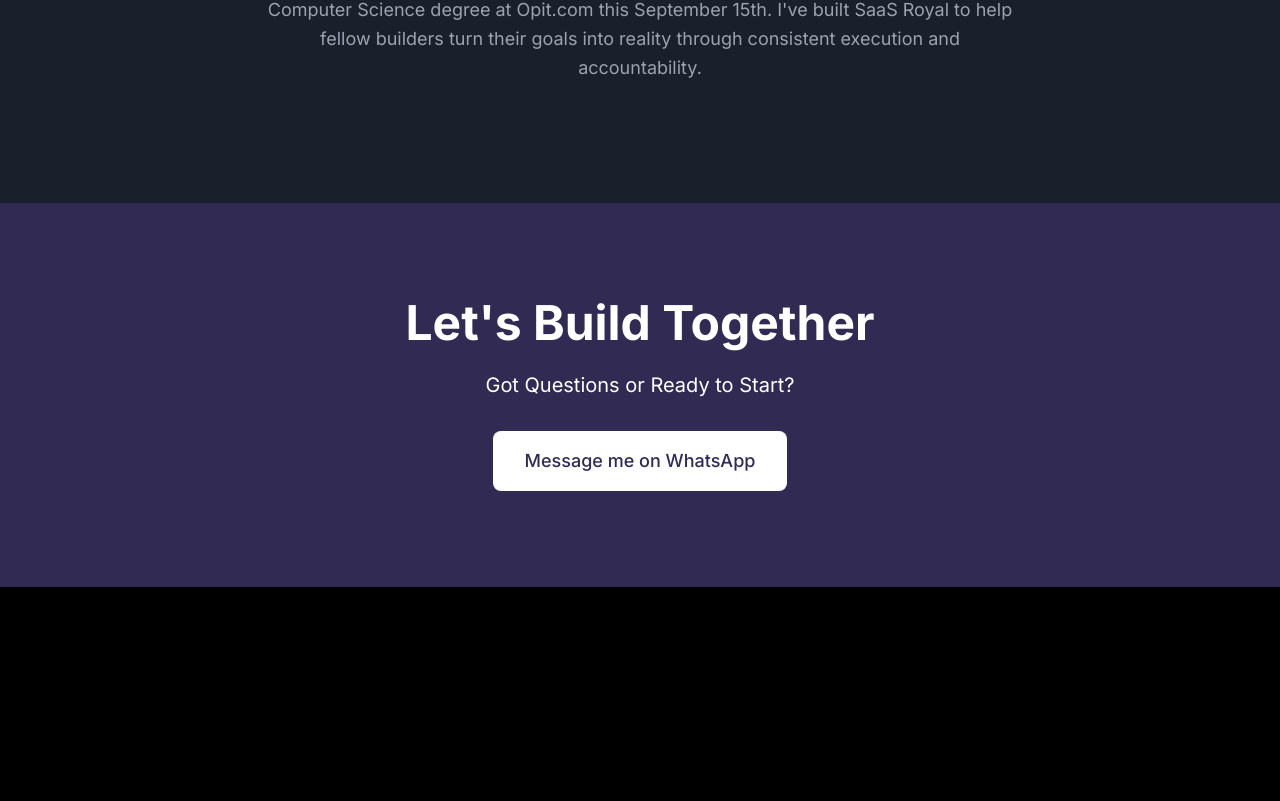
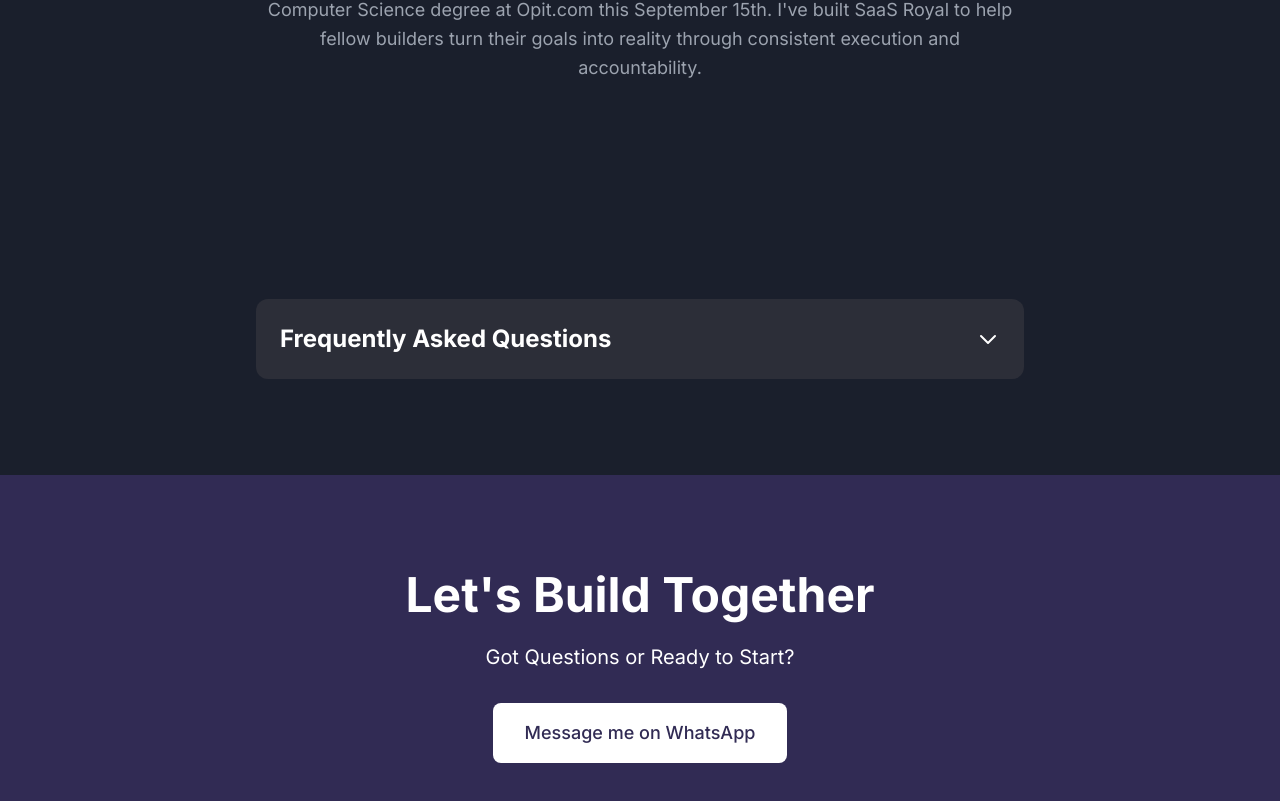
Before and after one commit to JohannesBorge/saasroyal, a Next.js app: page / in a window 1280 px wide. Shown: the part 4955-5756 px from the top of the page. Before the commit the page ends 5542 px from the top, so only its background shows below. Built offline with nearby package versions, Linux system fonts and the light colour scheme.

Commit message:
Add FAQ section with collapsible functionality

```diff
--- a/src/app/page.tsx
+++ b/src/app/page.tsx
@@ -1,8 +1,26 @@
-import React from 'react'
+import React, { useState } from 'react'
 import Image from 'next/image'
 import Link from 'next/link'
 
 export default function Home() {
+  const [showFAQ, setShowFAQ] = useState(false);
+  const [openQuestion, setOpenQuestion] = useState<number | null>(null);
+
+  const faqs = [
+    {
+      question: "How does the daily accountability work?",
+      answer: "You'll receive a daily check-in message where you'll report your progress and set your goals for the next day. This consistent touchpoint helps maintain momentum and keeps you focused on your priorities."
+    },
+    {
+      question: "What happens during the weekly 1-1 calls?",
+      answer: "During our weekly calls, we'll review your progress, tackle any challenges you're facing, and plan your next steps. These sessions are tailored to your specific needs and goals, providing personalized guidance and support."
+    },
+    {
+      question: "Can I cancel or pause my subscription?",
+      answer: "Yes, you can cancel your subscription at any time. We believe in providing flexible options that work for you. Simply reach out, and we'll handle your request promptly."
+    }
+  ];
+
   return (
     <main className="min-h-screen bg-[#1a1f2c] text-white">
       {/* Hero Section */}
@@ -230,6 +248,61 @@ export default function Home() {
         </div>
       </section>
 
+      {/* FAQ Section */}
+      <section className="section-padding">
+        <div className="container-padding">
+          <div className="max-w-3xl mx-auto">
+            <button
+              onClick={() => setShowFAQ(!showFAQ)}
+              className="w-full bg-[#2c2e38] rounded-xl p-6 text-left hover:shadow-[0_0_15px_rgba(255,105,180,0.5)] transition-all duration-300 animate-scale-in"
+            >
+              <div className="flex items-center justify-between">
+                <h2 className="text-2xl font-bold">Frequently Asked Questions</h2>
+                <svg
+                  className={`w-6 h-6 transform transition-transform duration-300 ${showFAQ ? 'rotate-180' : ''}`}
+                  fill="none"
+                  stroke="currentColor"
+                  viewBox="0 0 24 24"
+                >
+                  <path strokeLinecap="round" strokeLinejoin="round" strokeWidth="2" d="M19 9l-7 7-7-7" />
+                </svg>
+              </div>
+            </button>
+
+            {showFAQ && (
+              <div className="mt-6 space-y-4">
+                {faqs.map((faq, index) => (
+                  <div
+                    key={index}
+                    className="bg-[#2c2e38] rounded-xl overflow-hidden"
+                  >
+                    <button
+                      onClick={() => setOpenQuestion(openQuestion === index ? null : index)}
+                      className="w-full p-6 text-left flex items-center justify-between hover:bg-[#312b54] transition-colors duration-300"
+                    >
+                      <h3 className="text-lg font-semibold">{faq.question}</h3>
+                      <svg
+                        className={`w-5 h-5 transform transition-transform duration-300 ${openQuestion === index ? 'rotate-180' : ''}`}
+                        fill="none"
+                        stroke="currentColor"
+                        viewBox="0 0 24 24"
+                      >
+                        <path strokeLinecap="round" strokeLinejoin="round" strokeWidth="2" d="M19 9l-7 7-7-7" />
+                      </svg>
+                    </button>
+                    {openQuestion === index && (
+                      <div className="p-6 pt-0 text-gray-400">
+                        {faq.answer}
+                      </div>
+                    )}
+                  </div>
+                ))}
+              </div>
+            )}
+          </div>
+        </div>
+      </section>
+
       {/* Footer CTA Section */}
       <section className="section-padding bg-[#312b54]">
         <div className="container-padding">
```
